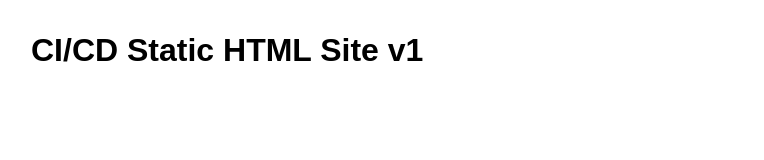
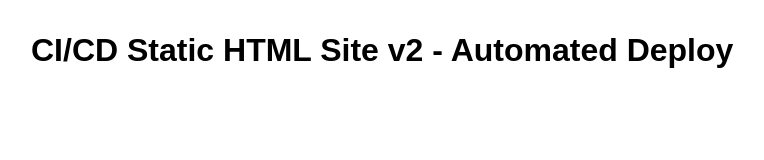
Before and after one commit to Miti-0/cicd-html-site, a plain HTML site: page index.html in a window 1280 px wide. Shown: the whole page, without its empty margins (1-765 px from the left). Drawn offline with Linux system fonts and the light colour scheme.

Commit message:
Update index.html text

```diff
--- a/index.html
+++ b/index.html
@@ -6,6 +6,6 @@
   <link rel="stylesheet" href="style.css" />
 </head>
 <body>
-  <h1>CI/CD Static HTML Site v1</h1>
+  <h1>CI/CD Static HTML Site v2 - Automated Deploy</h1>
 </body>
 </html>
```
